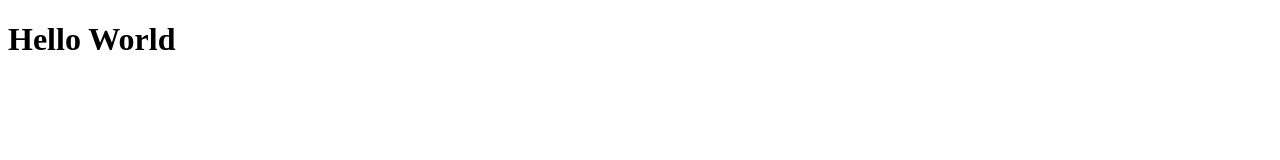
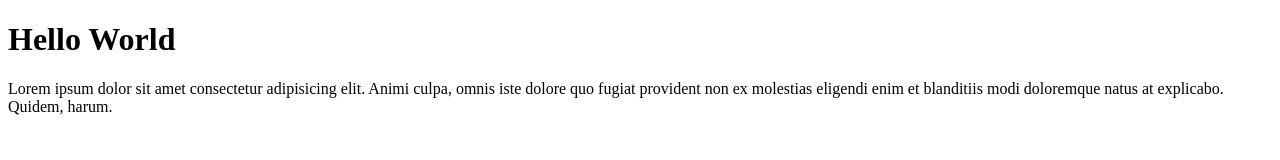
Before and after one commit to kurocchi10/buy-git-test, a plain HTML site: page index.html in a window 1280 px wide. Drawn offline with Linux system fonts and the light colour scheme.

Commit message:
menambahkan paragrah

```diff
--- a/index.html
+++ b/index.html
@@ -7,5 +7,6 @@
 </head>
 <body>
     <h1>Hello World</h1>
+    <p>Lorem ipsum dolor sit amet consectetur adipisicing elit. Animi culpa, omnis iste dolore quo fugiat provident non ex molestias eligendi enim et blanditiis modi doloremque natus at explicabo. Quidem, harum.</p>
 </body>
 </html>
```
